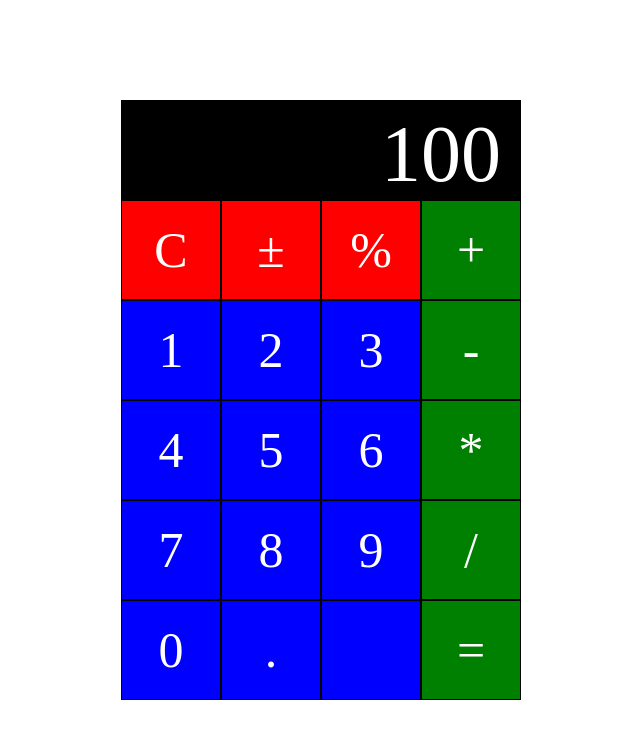
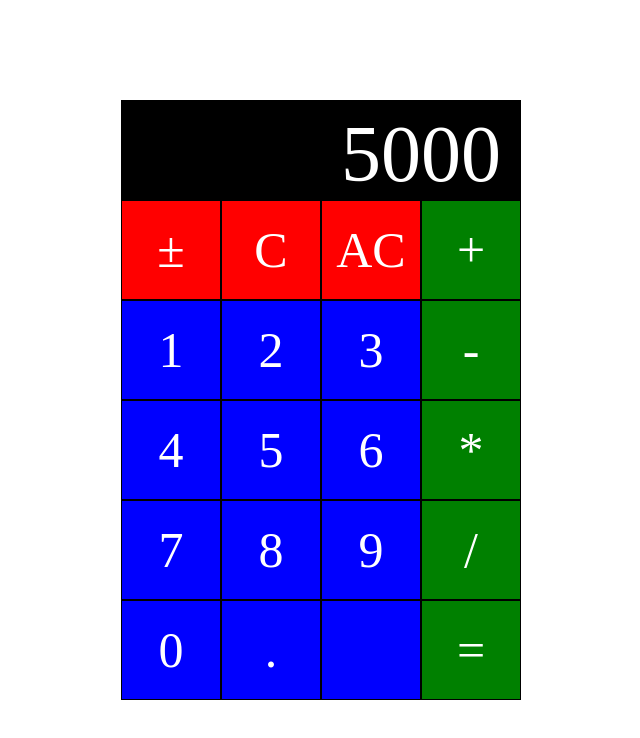
Before and after one commit to gringrape/80Days80Projects, a React app in the folder calculator/: page / in a window 1280 px wide. Shown: the top 738 px of the page, without its empty margins (319-959 px from the left). Built offline with nearby package versions, Linux system fonts and the light colour scheme.

Commit message:
Print current number as state

```diff
--- a/calculator/src/App.jsx
+++ b/calculator/src/App.jsx
@@ -1,11 +1,17 @@
-import React from 'react';
+import React, { useState } from 'react';
 
 import './App.css';
 
 import CalculatorPage from './CalculatorPage';
 
 export default function App() {
+  const [state, setState] = useState({
+    currentNumber: 5000,
+  });
+
+  const { currentNumber } = state;
+
   return (
-    <CalculatorPage />
+    <CalculatorPage currentNumber={currentNumber} />
   );
 }
--- a/calculator/src/Calculator.jsx
+++ b/calculator/src/Calculator.jsx
@@ -3,10 +3,10 @@ import React from 'react';
 import CalculatorDisplay from './CalculatorDisplay';
 import CalculatorPad from './CalculatorPad';
 
-export default function Calculator() {
+export default function Calculator({ currentNumber }) {
   return (
     <div>
-      <CalculatorDisplay />
+      <CalculatorDisplay currentNumber={currentNumber} />
       <CalculatorPad />
     </div>
   );
--- a/calculator/src/CalculatorDisplay.jsx
+++ b/calculator/src/CalculatorDisplay.jsx
@@ -16,11 +16,11 @@ const Number = styled.div`
   font-size: 8rem;
 `;
 
-export default function CalculatorDisplay() {
+export default function CalculatorDisplay({ currentNumber }) {
   return (
     <DisplayBox>
       <Number>
-        100
+        { currentNumber }
       </Number>
     </DisplayBox>
   );
--- a/calculator/src/CalculatorPad.jsx
+++ b/calculator/src/CalculatorPad.jsx
@@ -62,9 +62,9 @@ export default function CalculatorPad() {
         <Cell />
       </Number>
       <Additional>
+        <Cell>&#xB1;</Cell>
         <Cell>C</Cell>
-        <Cell>&#xB1;</Cell>
-        <Cell>%</Cell>
+        <Cell>AC</Cell>
       </Additional>
       <Operator>
         <Cell>+</Cell>
--- a/calculator/src/CalculatorPage.jsx
+++ b/calculator/src/CalculatorPage.jsx
@@ -1,3 +1,4 @@
+/* eslint-disable react/prop-types */
 import React from 'react';
 import styled from 'styled-components';
 
@@ -11,10 +12,10 @@ const Container = styled.div`
   align-items: center;
 `;
 
-export default function CalculatorPage() {
+export default function CalculatorPage({ currentNumber }) {
   return (
     <Container>
-      <Calculator />
+      <Calculator currentNumber={currentNumber} />
     </Container>
   );
 }
```
Also changed, not shown: calculator/.eslintrc.js.
